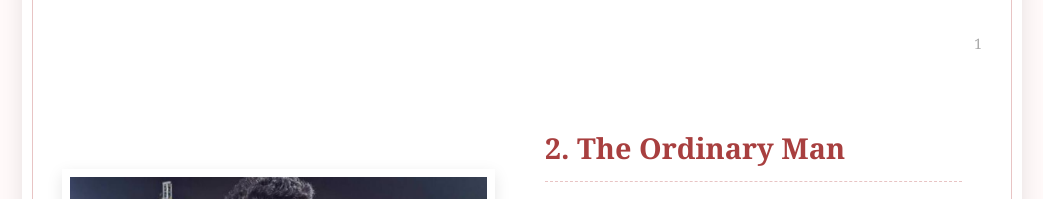
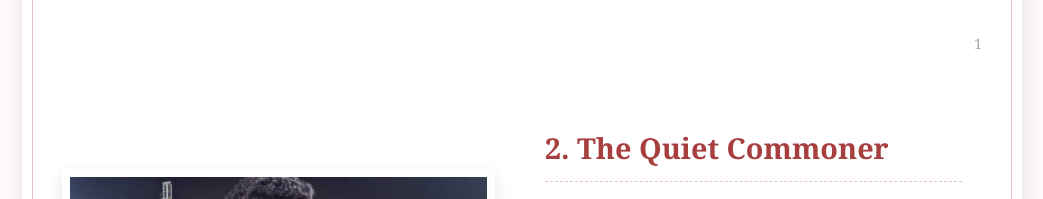
Before and after one commit to atharvapatil000/site, a plain HTML site: page index.html in a window 1280 px wide. Shown: the part 980-1179 px from the top of the page, without its empty margins (118-1161 px from the left). Drawn offline with Linux system fonts and the light colour scheme.

Commit message:
Update index.html

```diff
--- a/index.html
+++ b/index.html
@@ -269,7 +269,7 @@
                     <img src="com.jpeg.jpeg" alt="Commoner studying alone">
                 </div>
                 <div class="page-text">
-                    <h2 class="page-title">2. The Ordinary Man</h2>
+                    <h2 class="page-title">2. The Quiet Commoner</h2>
                     <div class="page-description">
                         <p><span class="first-letter">I</span>Miles away in a humble town, a thoughtful commoner lived his simple life. He wasn’t the kind who would catch eyes at first glance. His strength lay in his heart, not his looks. He was awkwardly cute, deeply academic, and someone who felt emotions too intensely.</p>
                         <p> past breakup had left him bruised, yet hopeful. He wanted something more than just company—he wanted connection. He tried speaking to people on apps, but something always felt off. The laughter never reached his heart. He was still searching for his kindred spirit.</p>
```
